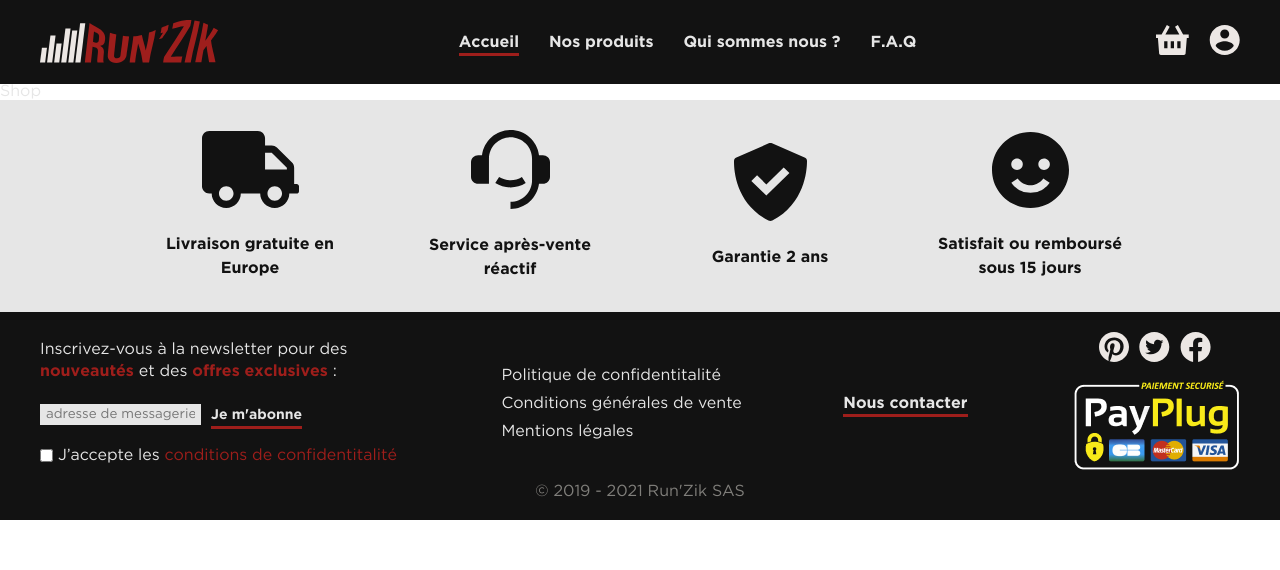
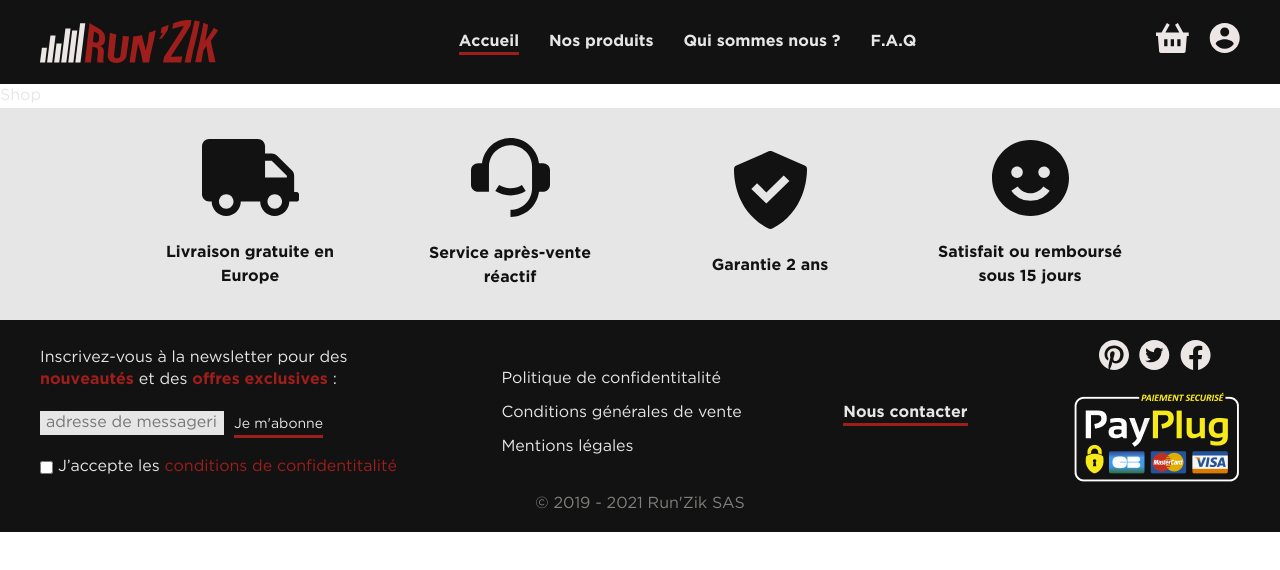
Before and after one commit to web-lux/shopping-cart, a React (Vite) app: page / in a window 1280 px wide. Shown: the top 570 px of the page. Built offline with nearby package versions, Linux system fonts and the light colour scheme.

Commit message:
feat: add buttons style

```diff
--- a/src/Pages/Components/Footer.module.scss
+++ b/src/Pages/Components/Footer.module.scss
@@ -50,13 +50,8 @@
 				}
 
 				button {
-					border: none;
-					appearance: none;
-					background: none;
 					color: var(--white);
-					font-weight: bold;
 					font-size: 14px;
-					cursor: pointer;
 				}
 			}
 
--- a/src/index.scss
+++ b/src/index.scss
@@ -53,6 +53,7 @@ label,
 button,
 input[type="email"] {
 	font-family: var(--text);
+	font-size: 16px;
 }
 
 p,
@@ -60,6 +61,7 @@ a,
 span,
 label {
 	color: var(--white);
+	line-height: 150%;
 }
 
 button,
@@ -85,3 +87,29 @@ input[type="checkbox"] {
 		bottom: -6px;
 	}
 }
+
+.title {
+	font-family: var(--title), sans-serif;
+	font-size: 50px;
+}
+
+button {
+	border: none;
+	appearance: none;
+	background: none;
+	background-color: none;
+}
+
+.btn {
+	padding: 8px 12px;
+	font-weight: bold;
+
+	&.primary {
+		background-color: var(--red);
+		color: var(--white);
+	}
+
+	&.secondary {
+		border: solid 1px var(--red);
+	}
+}
```
